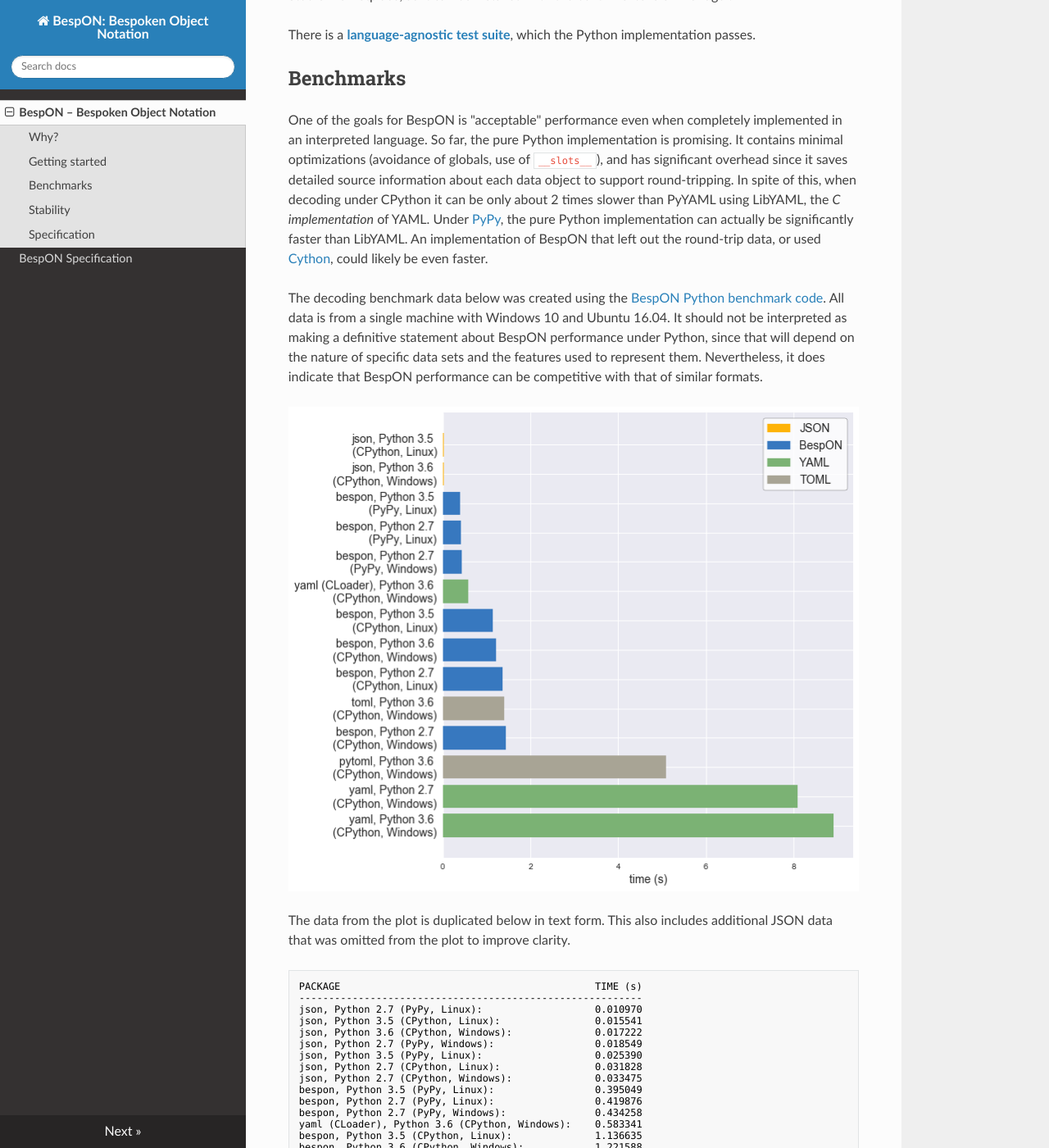
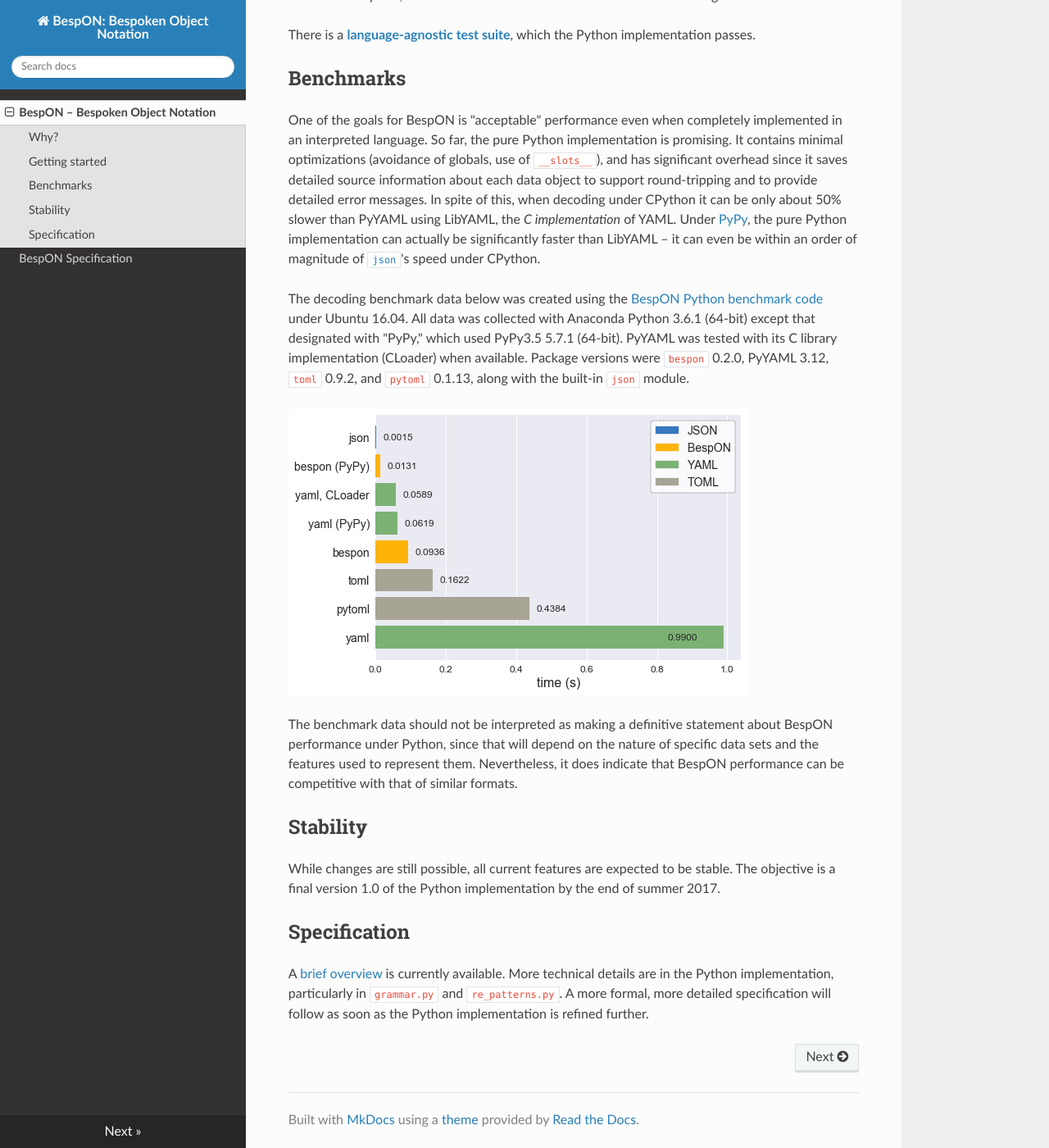
Before and after one commit to bespon/bespon_website, an MkDocs documentation site: the page built from docs/index.md, in a window 1280 px wide and 1400 px high, scrolled down 3220 px. Shown: the whole window at 82% size. Built offline with MkDocs 1.6.1, drawn with Linux system fonts in a browser that asks for light colours; nearby versions of some CDN libraries; old or Windows-style settings are respelled for this version of MkDocs; some of the changed text lies outside the part shown.

Commit message:
updated main page for bespon v0.2.0

````diff
--- a/docs/index.md
+++ b/docs/index.md
@@ -125,51 +125,30 @@
 implemented in an interpreted language.  So far, the pure Python
 implementation is promising.  It contains minimal optimizations (avoidance of
 globals, use of `__slots__`), and has significant overhead since it saves
-detailed source information about each data object to support round-tripping.
-In spite of this, when decoding under CPython it can be only about 2 times
-slower than PyYAML using LibYAML, the *C implementation* of YAML.  Under
-[PyPy](http://pypy.org/), the pure Python implementation can actually be
-significantly faster than LibYAML.  An implementation of BespON that left out
-the round-trip data, or used [Cython](http://cython.org/), could likely be
-even faster.
+detailed source information about each data object to support round-tripping
+and to provide detailed error messages.  In spite of this, when decoding under
+CPython it can be only about 50% slower than PyYAML using LibYAML, the
+*C implementation* of YAML.  Under [PyPy](http://pypy.org/), the pure Python
+implementation can actually be significantly faster than LibYAML – it can
+even be within an order of magnitude of
+[`json`](https://docs.python.org/3/library/json.html)'s speed under CPython.
 
 The decoding benchmark data below was created using the
-[BespON Python benchmark code](https://github.com/bespon/bespon_python_benchmark).
-All data is from a single machine with Windows 10 and Ubuntu 16.04.
-It should not be interpreted as making a definitive statement about BespON
-performance under Python, since that will depend on the nature of specific
-data sets and the features used to represent them.  Nevertheless, it does
-indicate that BespON performance can be competitive with that of similar
-formats.
+[BespON Python benchmark code](https://github.com/bespon/bespon_python_benchmark)
+under Ubuntu 16.04.  All data was collected with Anaconda Python 3.6.1
+(64-bit) except that designated with "PyPy," which used PyPy3.5 5.7.1
+(64-bit).  PyYAML was tested with its C library implementation (CLoader)
+when available.  Package versions were `bespon` 0.2.0, PyYAML 3.12,
+`toml` 0.9.2, and `pytoml` 0.1.13, along with the built-in `json` module.
 
 [![BespON benchmark](img/benchmark.png)](img/benchmark.png)
 
-The data from the plot is duplicated below in text form.  This also includes
-additional JSON data that was omitted from the plot to improve clarity.
+The benchmark data should not be interpreted as making a definitive statement
+about BespON performance under Python, since that will depend on the nature of
+specific data sets and the features used to represent them.  Nevertheless, it
+does indicate that BespON performance can be competitive with that of similar
+formats.
 
-```text
-PACKAGE                                           TIME (s)
-----------------------------------------------------------
-json, Python 2.7 (PyPy, Linux):                   0.010970
-json, Python 3.5 (CPython, Linux):                0.015541
-json, Python 3.6 (CPython, Windows):              0.017222
-json, Python 2.7 (PyPy, Windows):                 0.018549
-json, Python 3.5 (PyPy, Linux):                   0.025390
-json, Python 2.7 (CPython, Linux):                0.031828
-json, Python 2.7 (CPython, Windows):              0.033475
-bespon, Python 3.5 (PyPy, Linux):                 0.395049
-bespon, Python 2.7 (PyPy, Linux):                 0.419876
-bespon, Python 2.7 (PyPy, Windows):               0.434258
-yaml (CLoader), Python 3.6 (CPython, Windows):    0.583341
-bespon, Python 3.5 (CPython, Linux):              1.136635
-bespon, Python 3.6 (CPython, Windows):            1.221588
-bespon, Python 2.7 (CPython, Linux):              1.374798
-toml, Python 3.6 (CPython, Windows):              1.404044
-bespon, Python 2.7 (CPython, Windows):            1.436316
-pytoml, Python 3.6 (CPython, Windows):            5.091966
-yaml, Python 2.7 (CPython, Windows):              8.091318
-yaml, Python 3.6 (CPython, Windows):              8.910164
-```
 
 
 ## Stability
````
Also changed, not shown: other parts of docs/index.md (+2 -2 lines), docs/img/benchmark.png.
